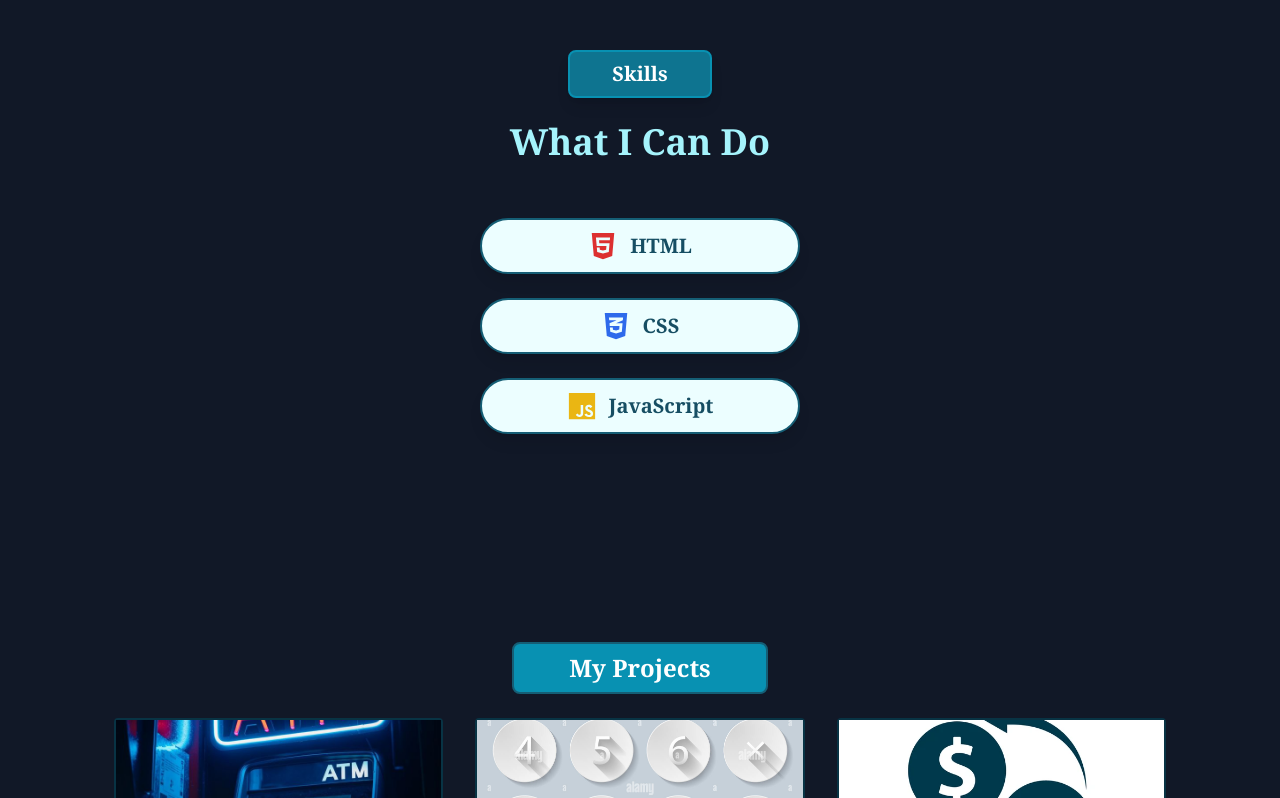
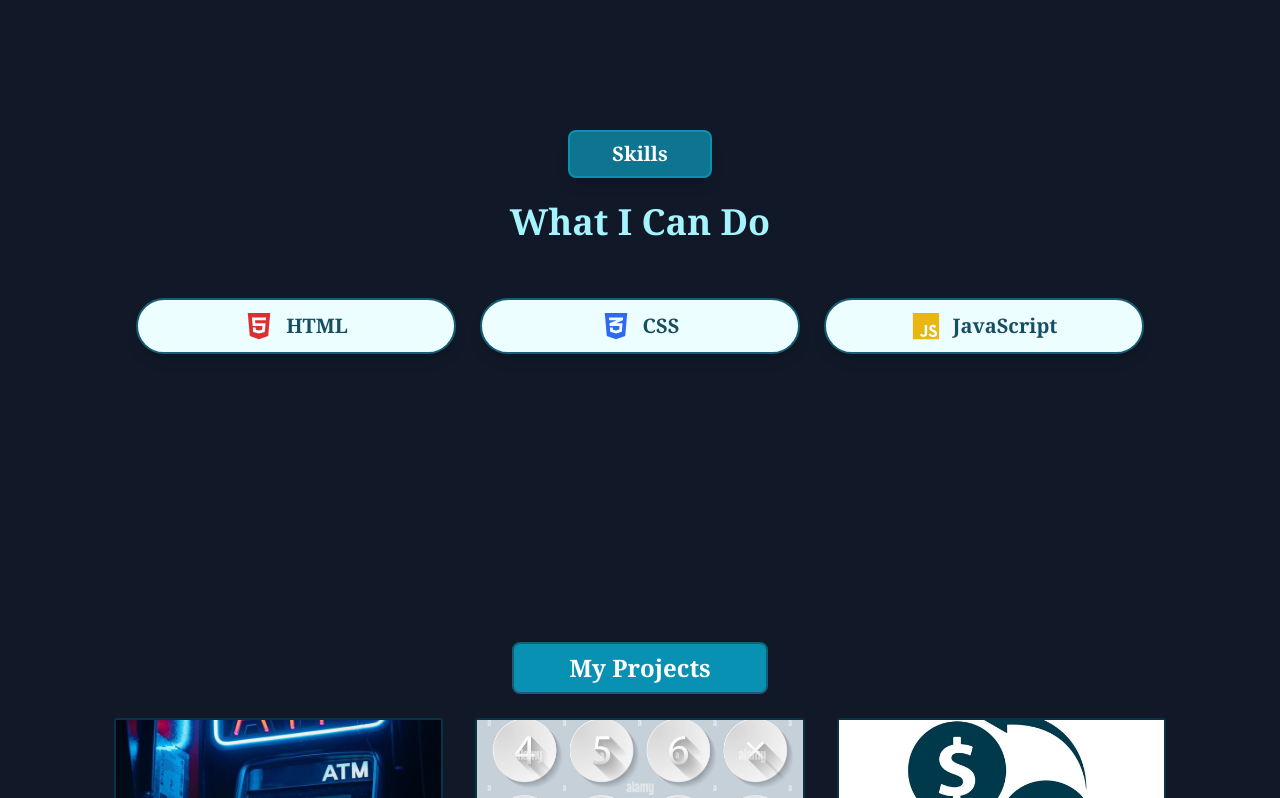
Before and after one commit to rimshamukhtar/Portfolio-using-Tailwind-Css, a Next.js app: page / in a window 1280 px wide. Shown: the part 1414-2212 px from the top of the page. Built offline with nearby package versions, Linux system fonts and the light colour scheme.

Commit message:
Update Skills.tsx

```diff
--- a/src/components/Skills.tsx
+++ b/src/components/Skills.tsx
@@ -1,11 +1,10 @@
-
 import React from 'react'
 import { FaHtml5, FaCss3Alt, FaJs } from 'react-icons/fa'
 
 const Skills = () => {
   return (
-    <section className='text-white '>
-      <div className='container mx-auto flex flex-col items-center h-screen justify-center gap-6 font-serif text-cyan-200'>
+    <section className='text-white'>
+      <div className='container mx-auto flex flex-col items-center justify-center h-screen gap-6 font-serif text-cyan-200'>
 
         <h1 className='text-center font-bold text-xl border-2 border-cyan-600 bg-cyan-700 hover:bg-cyan-800 text-white p-2 rounded-lg w-36 shadow-lg transition-all duration-300'>
           Skills
@@ -15,7 +14,7 @@ const Skills = () => {
           What I Can Do
         </h2>
 
-
+        <div className='flex flex-col sm:flex-row sm:gap-6 items-center justify-center'>
           <div className='flex items-center justify-center w-80 h-14 text-center font-bold text-xl p-2 rounded-full shadow-lg border-2 border-cyan-800 bg-cyan-50 text-cyan-900 transform hover:scale-110 transition-transform duration-300 ease-in-out hover:shadow-cyan-600'>
             <FaHtml5 className="text-3xl mr-3 text-red-600 animate-pulse" /> HTML
           </div>
@@ -27,6 +26,7 @@ const Skills = () => {
           <div className='flex items-center justify-center w-80 h-14 text-center font-bold text-xl p-2 rounded-full shadow-lg border-2 border-cyan-800 bg-cyan-50 text-cyan-900 transform hover:scale-110 transition-transform duration-300 ease-in-out hover:shadow-cyan-600'>
             <FaJs className="text-3xl mr-3 text-yellow-500 animate-pulse" /> JavaScript
           </div>
+        </div>
 
       </div>
     </section>
```
Lines whose indentation alone changed are shown as unchanged.
